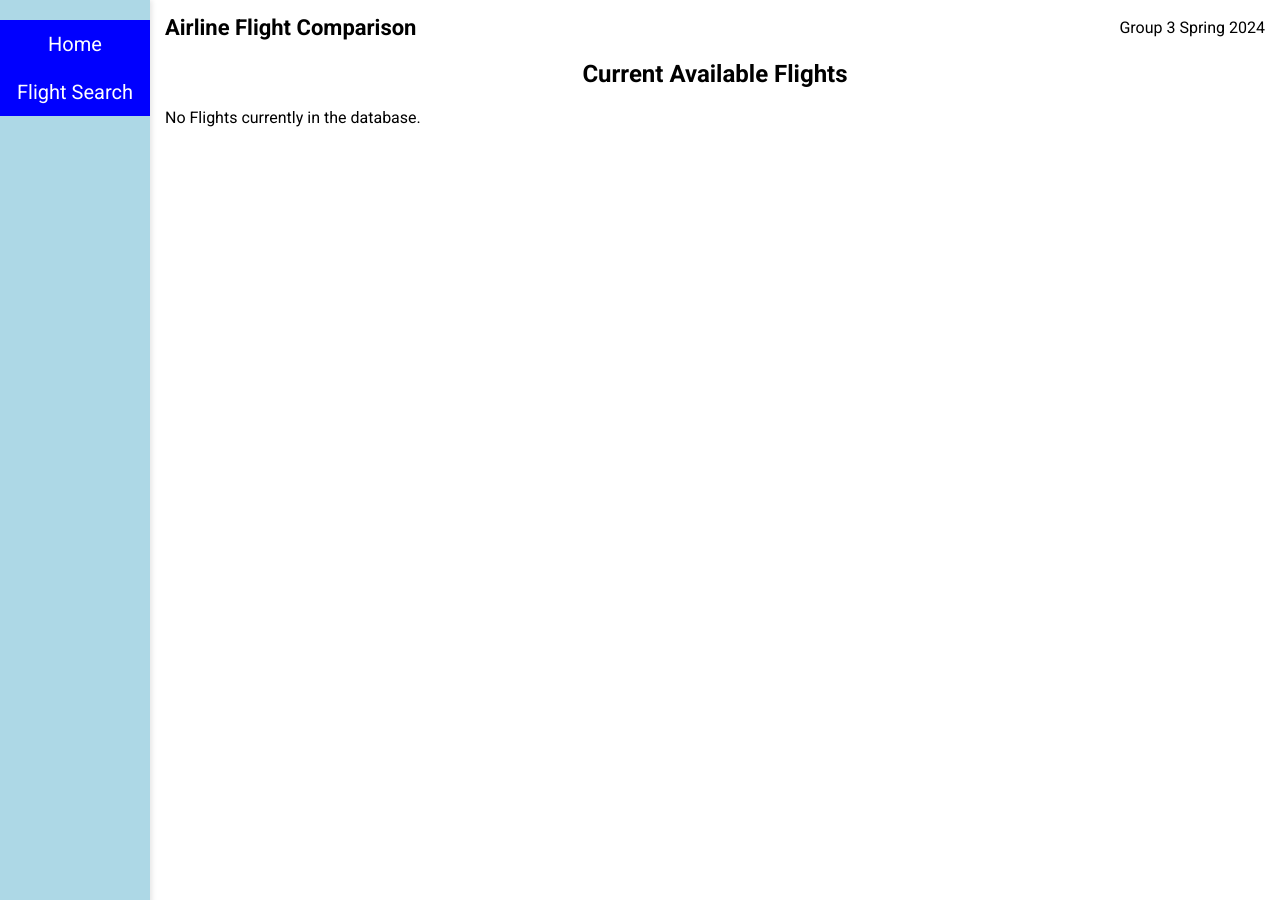
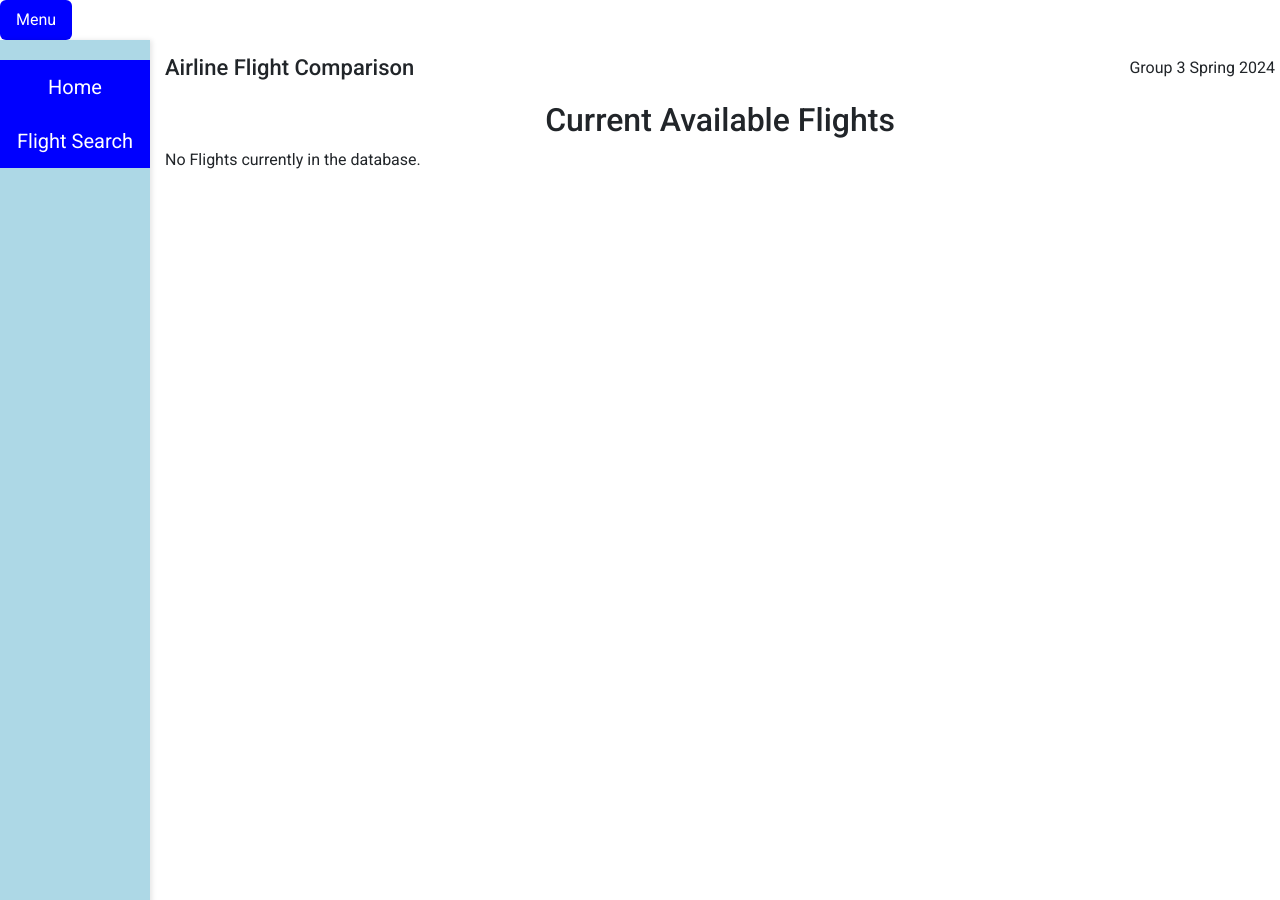
Before and after one commit to UCCS-CS4300-5300/group3-spring2024, a Django app: page / in a window 1280 px wide. Run offline with Django 5.2, Linux system fonts and the light colour scheme; data that the repository does not hold is empty.

Commit message:
added options for sidebar

```diff
--- a/CS4300_group3/settings.py
+++ b/CS4300_group3/settings.py
@@ -25,8 +25,7 @@ SECRET_KEY = 'django-insecure-tr@ja-!b&^k332b5mn78yn1dx27g_^j2t@o_azc&yup13q#d9g
 # SECURITY WARNING: don't run with debug turned on in production!
 DEBUG = True
 
-ALLOWED_HOSTS = [".replit.dev", ".replit.app", "127.0.0.1"]
-ALLOWED_HOSTS = []
+ALLOWED_HOSTS = ['*']
 SECURE_PROXY_SSL_HEADER = ('HTTP_X_FORWARDED_PROTO', 'https')
 
 # Application definition
--- a/flightcomparison/templates/application.html
+++ b/flightcomparison/templates/application.html
@@ -4,6 +4,9 @@
     <title>Airline Flight Comparison</title>
     <meta name="viewport" content="width=device-width, initial-scale=1">
     <link href="https://fonts.googleapis.com/css?family=Roboto:400,500,700" rel="stylesheet">
+    <!--Bootstrap-->
+    <link href="https://cdn.jsdelivr.net/npm/bootstrap@5.3.3/dist/css/bootstrap.min.css" rel="stylesheet" integrity="sha384-QWTKZyjpPEjISv5WaRU9OFeRpok6YctnYmDr5pNlyT2bRjXh0JMhjY6hW+ALEwIH" crossorigin="anonymous">
+    <script src="https://cdn.jsdelivr.net/npm/bootstrap@5.3.3/dist/js/bootstrap.bundle.min.js" integrity="sha384-YvpcrYf0tY3lHB60NNkmXc5s9fDVZLESaAA55NDzOxhy9GkcIdslK1eN7N6jIeHz" crossorigin="anonymous"></script>
 <style>
     body, html {
         font-family: 'Roboto', sans-serif;
@@ -70,7 +98,8 @@
     tr:hover {
         background-color: #f5f5f5; /* Hover state for table rows */
     }
-    .page-button {
+    /* bootstrap button primary changes */
+    .btn-primary {
         background-color: #0000FF; /* Adjusted to a pure blue color */
         color: white;
         padding: 8px 16px; /* Adjusted padding */
@@ -133,10 +162,39 @@
 </head>
 <body>
     <!-- SIDEBAR -->
-    <div class="sidebar">
-        <a href="{% url 'home'%}">Home</a>
-        <a href="{% url 'flight_search'%}">Flight Search</a>
+    <button class="btn btn-primary" type="button" data-bs-toggle="offcanvas" data-bs-target="#offcanvas" aria-controls="offcanvasTop">Menu</button>
+    <div class="offcanvas offcanvas-start" tabindex="-1" id="offcanvas" aria-labelledby="offcanvasLabel">
+        <div class="offcanvas-header">
+          <h5 class="offcanvas-title" id="offcanvasLabel">Airline Flight Comparison</h5>
+          <button type="button" class="btn-close" data-bs-dismiss="offcanvas" aria-label="Close"></button>
+        </div>
+        <div class="offcanvas-body">
+            <a href="{% url 'home'%}">Home</a>
+            <a href="{% url 'flight_search'%}">Flight Search</a>
+        </div>
     </div>
+    <!--sidebar, found at link with some modifications-->
+    <!--https://www.devwares.com/docs/contrast/javascript/navigation/sidebar/-->
+    <div class="sidebar" role="cdb-sidebar">
+        <div class="sidebar-container">
+          <div class="sidebar-nav">
+            <div class="sidenav">
+              <a class="sidebar-item" href="{% url 'home' %}">
+                <div class="sidebar-item-content">
+                  <i class="fa fa-th-large sidebar-icon sidebar-icon-lg"></i>
+                  <span>Home</span>
+                </div>
+              </a>
+              <a class="sidebar-item" href="{% url 'flight_search' %}">
+                <div class="sidebar-item-content">
+                  <i class="fa fa-sticky-note sidebar-icon"></i>
+                  <span>Flight Search</span>
+                </div>
+              </a>
+            </div>
+          </div>
+        </div>
+      </div>
     <!-- PAGE CONTENT -->
     <div class="container">
         <div class="header">
--- a/flightcomparison/templates/home.html
+++ b/flightcomparison/templates/home.html
@@ -17,7 +17,7 @@
                 <td>{{ flight.arrival_location }}</td>
                 <td>{{ flight.departure_time }}</td>
                 <td>{{ flight.arrival_time }}</td>
-                <td><button class="page-button">View More</button></td>
+                <td><button class="btn btn-primary">View More</button></td>
             </tr>
             {% endfor %}
         </table>
```
Also changed, not shown: other parts of flightcomparison/templates/application.html (+26 -1 lines).
